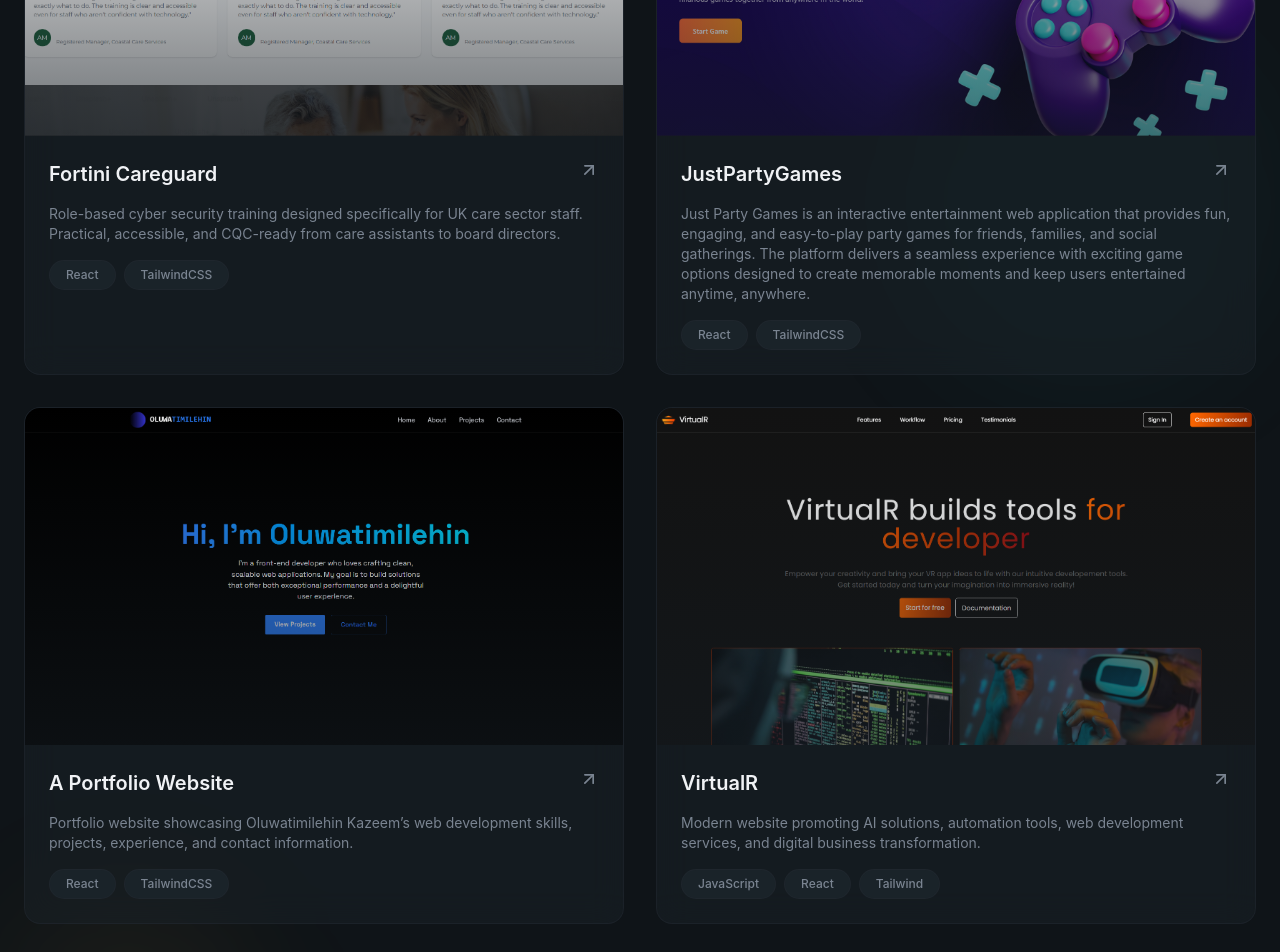
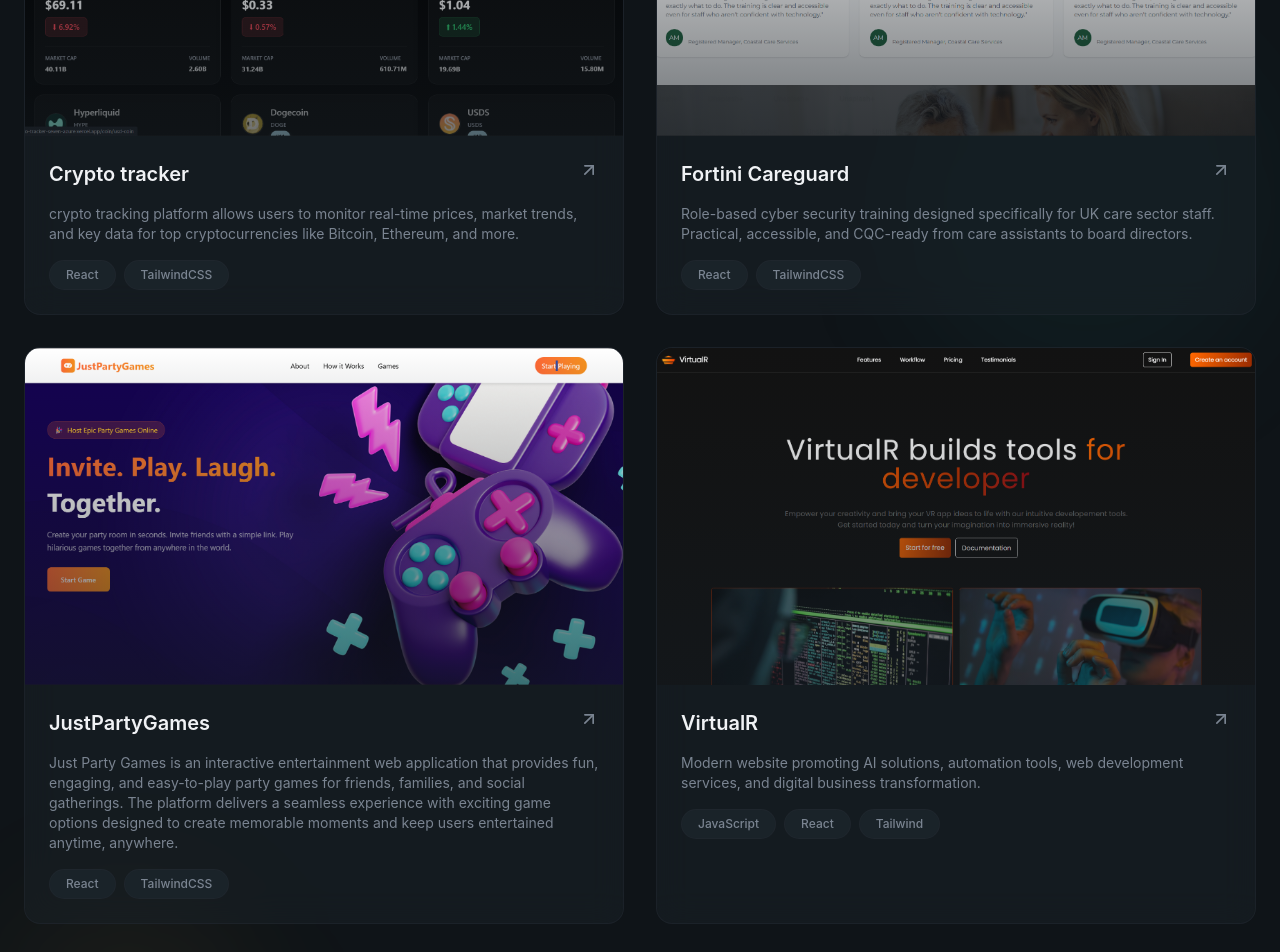
Before and after one commit to OluwatimilehinK/Oluwatimiilehin, a React (Vite) app: page / in a window 1280 px wide. Shown: the part 2660-3612 px from the top of the page. Built offline with nearby package versions, Linux system fonts and the light colour scheme; grey boxes are pictures that could not be loaded.

Commit message:
updated my projects

```diff
--- a/src/sections/Project.jsx
+++ b/src/sections/Project.jsx
@@ -1,6 +1,15 @@
 import { ArrowUpRight, Github } from "lucide-react";
 import { AnimatedBorderButton } from "@/components/AnimatedBorderButton";
 const projects = [
+   {
+    title: "Crypto tracker",
+    description:
+      "crypto tracking platform allows users to monitor real-time prices, market trends, and key data for top cryptocurrencies like Bitcoin, Ethereum, and more.",
+    image: "/projects/cryptoTracker.png",
+    tags: ["React", "TailwindCSS"],
+    link: "https://crypto-tracker-seven-azure.vercel.app/",
+    github: "https://github.com/OluwatimilehinK/crypto-tracker",
+  },
   {
     title: "Fortini Careguard",
     description:
@@ -27,15 +36,7 @@
   //   tags: ["Next.js", "TailwindCSS"],
   //   link: "https://tirlun.ai/",
   // },
-  {
-    title: "A Portfolio Website",
-    description:
-      "Portfolio website showcasing Oluwatimilehin Kazeem’s web development skills, projects, experience, and contact information.",
-    image: "/projects/project1.png",
-    tags: ["React", "TailwindCSS"],
-    link: "https://oluwatimilehinio.vercel.app/",
-    github: "https://github.com/OluwatimilehinK/Beautiful-Portfolio",
-  },
+
   {
     title: "VirtualR",
     description:
```
Also changed, not shown: public/projects/cryptoTracker.png (added).
